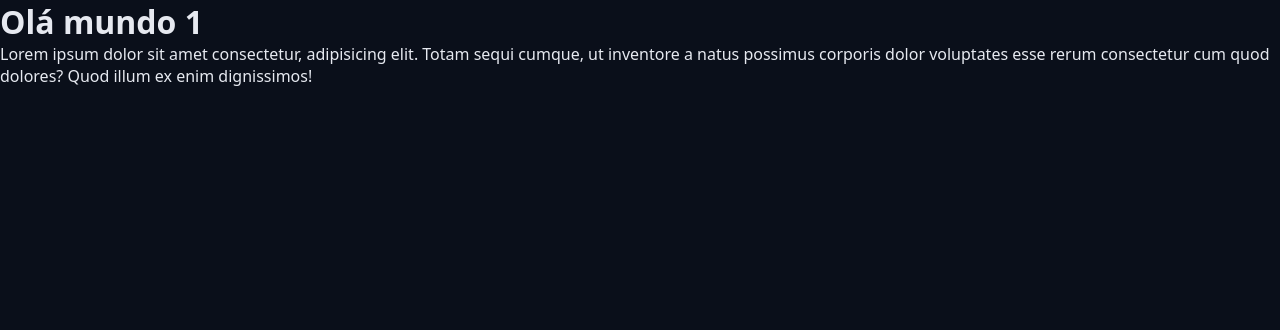
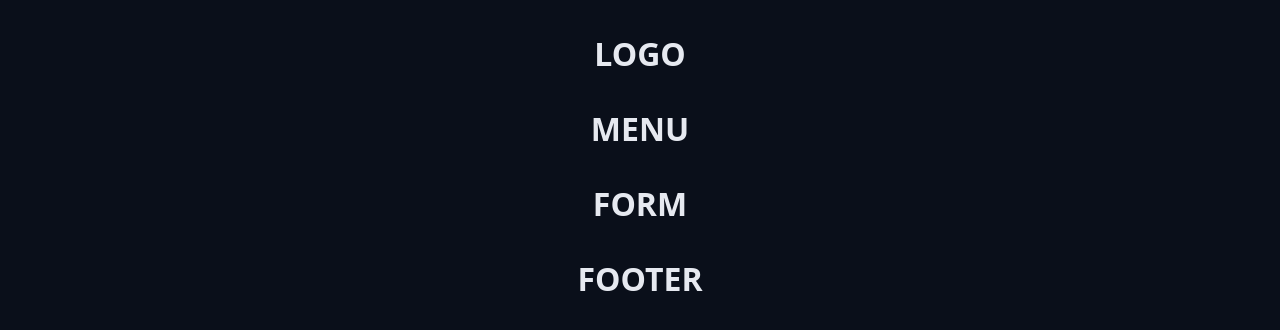
Before and after one commit to brenofaustino/timesticking, a React (Vite) app: page / in a window 1280 px wide. Shown: the top 330 px of the page. Built offline with nearby package versions, Linux system fonts and the light colour scheme.

Commit message:
componentizacao inicial

```diff
--- a/src/App.tsx
+++ b/src/App.tsx
@@ -1,13 +1,25 @@
 import './styles/theme.css';
 import './styles/global.css';
-import { Heading } from './components/Heading';
 
-export function App(){
+import {Container} from './components/Container';
+import {Heading} from './components/Heading';
+
+export function App() {
 
     return (
         <>
-            <Heading>Olá mundo 1</Heading>
-            <p>Lorem ipsum dolor sit amet consectetur, adipisicing elit. Totam sequi cumque, ut inventore a natus possimus corporis dolor voluptates esse rerum consectetur cum quod dolores? Quod illum ex enim dignissimos!</p>
+            <Container>
+                <Heading>LOGO</Heading>
+            </Container>
+            <Container>
+                <Heading>MENU</Heading>
+            </Container>
+            <Container>
+                <Heading>FORM</Heading>
+            </Container>
+            <Container>
+                <Heading>FOOTER</Heading>
+            </Container>
         </>
     )
 };
--- /dev/null
+++ b/src/components/Container.module.css
@@ -0,0 +1,13 @@
+.container{
+    max-width: 98rem;
+    /* background-color: blueviolet; */
+    margin: 0 auto;
+}
+
+.container-fluid {
+    max-width: auto;
+}
+
+.content{
+    margin: 3.2rem;
+}
--- /dev/null
+++ b/src/components/Container.tsx
@@ -0,0 +1,15 @@
+import styles from './Container.module.css'
+
+type ContainerProps = {
+    children: React.ReactNode
+}
+
+export function Container({children}: ContainerProps){
+    return (
+        <>
+            <div className={styles.container}>
+                <div className={styles.content}>{children}</div>
+            </div>
+        </>
+    )
+}
--- /dev/null
+++ b/src/components/Heading.module.css
@@ -0,0 +1,6 @@
+.heading {
+    display: flex;
+    align-items: center;
+    justify-content: center;
+    gap: 2.4rem;
+}
--- a/src/components/Heading.tsx
+++ b/src/components/Heading.tsx
@@ -1,7 +1,11 @@
 import styles from './Heading.module.css';
 
-export function Heading(props){
+type HeadingProps = {
+    children: React.ReactNode;
+}
+
+export function Heading(props:HeadingProps){
     return (
-        <h1>{props.children}</h1>
+        <h1 className={styles.heading}>{props.children}</h1>
     )
 }
```
Also changed, not shown: package.json (+4 -3 lines), 1 other file (tests, documents, lock files or other folders).
